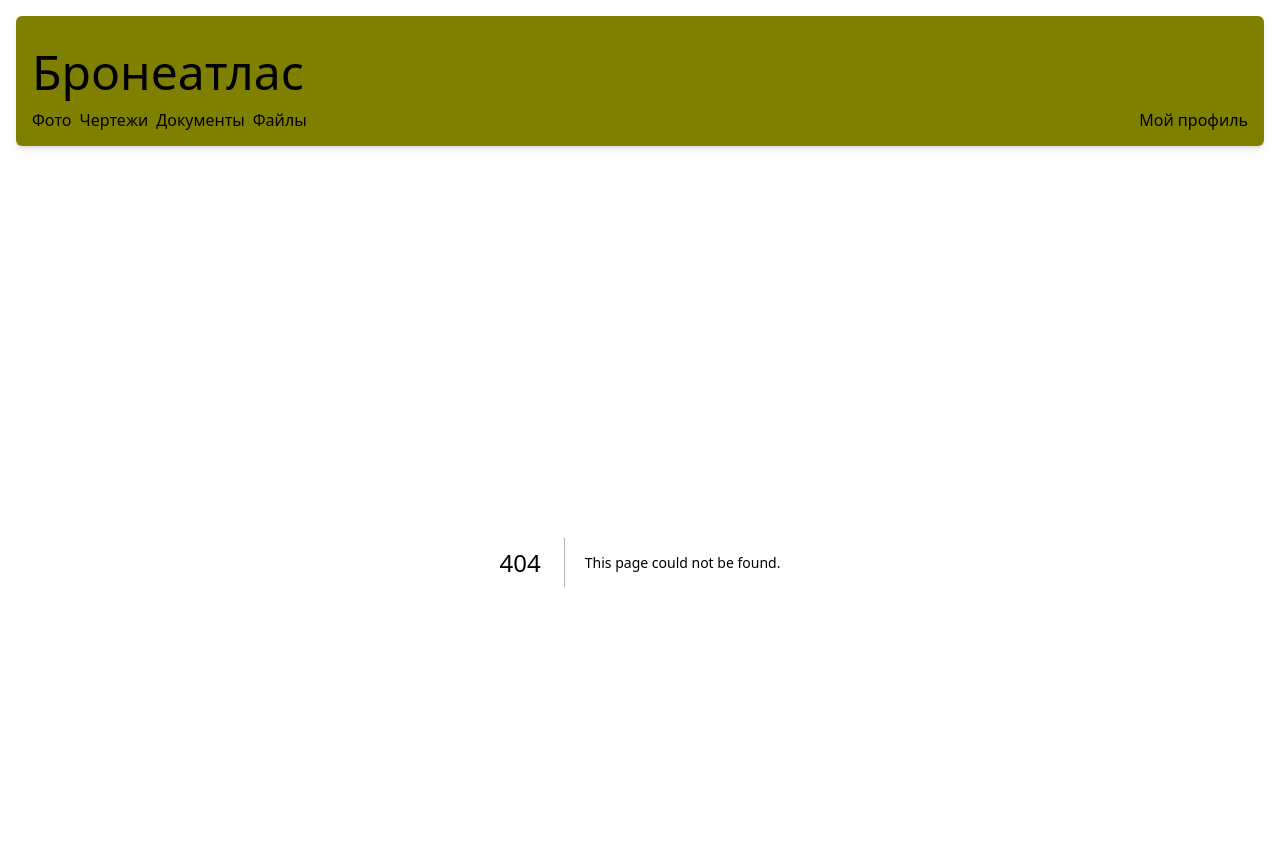
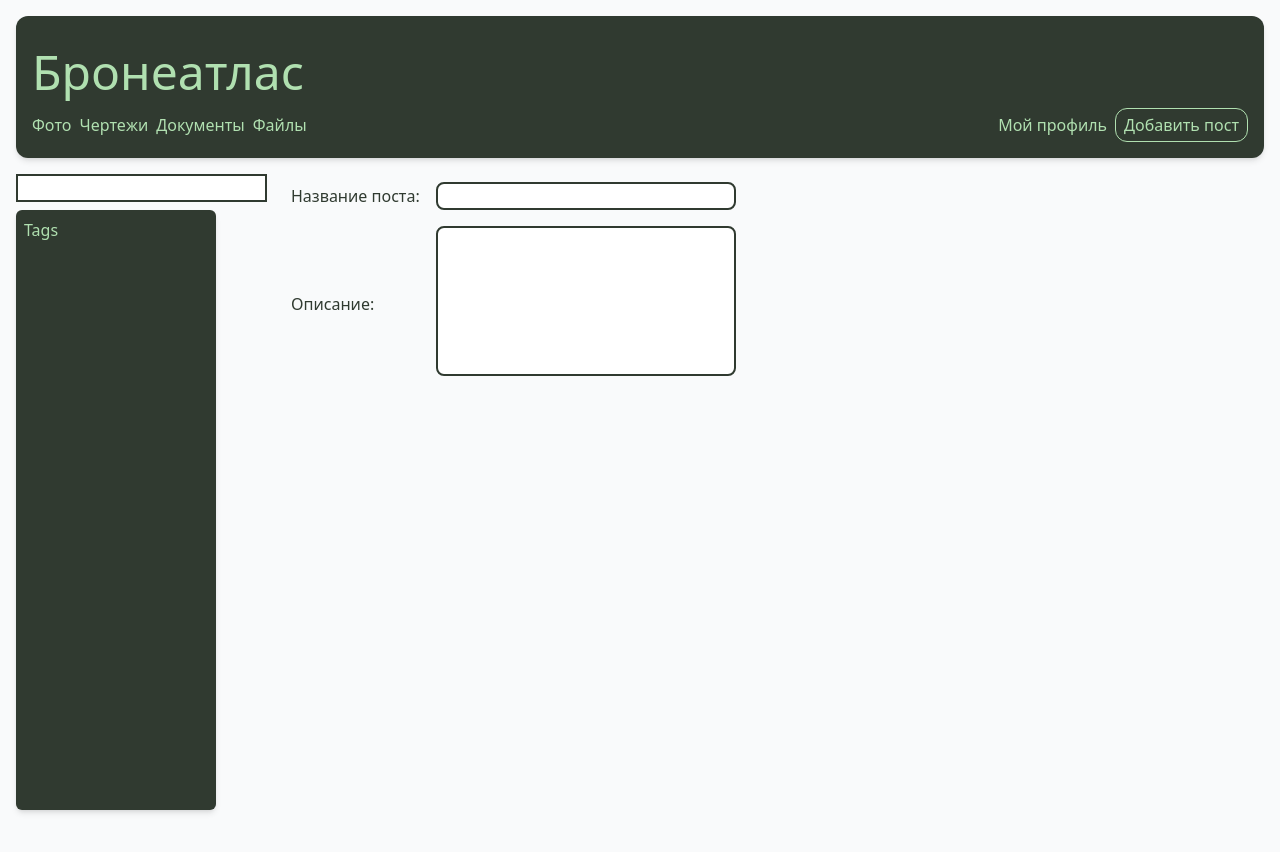
Before and after one commit to alexandrryazanov/tank-fe, a Next.js app: page /categories/photos/add in a window 1280 px wide. Before the commit this address had no page. Shown: the top 852 px of the page. After the commit the page ends 826 px from the top, so only its background shows below. Built offline with nearby package versions, Linux system fonts and the light colour scheme.

Commit message:
feat(post): add post add page + add post fetching

```diff
--- /dev/null
+++ b/src/api/posts.ts
@@ -0,0 +1,19 @@
+import { ListResponse } from "@/api/types";
+
+interface Post {
+  id: number;
+  title: string;
+  description: string | null;
+  images: string[];
+  tags: string[];
+  author: User;
+}
+
+export async function getPosts(): Promise<ListResponse<Post>> {
+  const res = await fetch(`${process.env.BASE_URL}/posts?limit=30`, {
+    next: { revalidate: 10 },
+  });
+  if (!res.ok) throw new Error("Failed to fetch posts");
+
+  return res.json();
+}
--- /dev/null
+++ b/src/api/types.ts
@@ -0,0 +1 @@
+export type ListResponse<T> = { amount: number; list: T[] };
--- /dev/null
+++ b/src/api/users.ts
@@ -0,0 +1,5 @@
+interface User {
+  id: number;
+  name: string;
+  email: string;
+}
--- a/src/app/categories/drawings/page.tsx
+++ b/src/app/categories/drawings/page.tsx
@@ -1,3 +1,5 @@
+import "./styles.css";
+
 export default function DrawingsPage() {
-  return <main>Drawings page</main>;
+  return <main className={"flex gap-2"}>Drawings Page</main>;
 }
--- /dev/null
+++ b/src/app/categories/drawings/styles.css
@@ -0,0 +1,11 @@
+#arc {
+    stroke-dasharray: 565.48; /* Длина всей окружности */
+    stroke-dashoffset: 565.48;
+    animation: draw-arc 5s linear forwards;
+}
+
+@keyframes draw-arc {
+    to {
+        stroke-dashoffset: 0;
+    }
+}
--- /dev/null
+++ b/src/app/categories/photos/add/page.tsx
@@ -0,0 +1,49 @@
+export default function FilesPage() {
+  return (
+    <main>
+      <table>
+        <tbody>
+          <tr className={"mb-2"}>
+            <td className={"p-2"}>
+              <label className={"text-primary"} htmlFor="title">
+                Название поста:
+              </label>
+            </td>
+            <td className={"p-2"}>
+              <input
+                className={
+                  "border-2 border-primary rounded-lg text-primary px-2 w-[300px]"
+                }
+                type="text"
+                id="title"
+                name="title"
+                required
+                minLength={4}
+                maxLength={30}
+              />
+            </td>
+          </tr>
+          <tr>
+            <td className={"p-2"}>
+              <label className={"text-primary"} htmlFor="description">
+                Описание:
+              </label>
+            </td>
+            <td className={"p-2"}>
+              <textarea
+                className={
+                  "border-2 border-primary rounded-lg text-primary px-2 w-[300px] min-h-[150px] resize-none"
+                }
+                id="description"
+                name="description"
+                required
+                minLength={4}
+                maxLength={150}
+              />
+            </td>
+          </tr>
+        </tbody>
+      </table>
+    </main>
+  );
+}
--- a/src/app/categories/photos/page.tsx
+++ b/src/app/categories/photos/page.tsx
@@ -1,17 +1,21 @@
 import Card from "@/components/Card";
+import { getPosts } from "@/api/posts";
 
-export default function PhotosPage() {
+export default async function PhotosPage() {
+  const data = await getPosts();
+
   return (
     <main>
       <div className={"flex flex-wrap gap-2"}>
-        <Card
-          name={"Pantera"}
-          creator={"Maks"}
-          imageUrl={
-            "https://parkpatriot.ru/upload/iblock/597/f1t0d6gh6fjnwyezhio8kbsn2pw4nu7v/anons.jpg"
-          }
-          tags={["German", "WW2", "1943"]}
-        />
+        {data.list.map((post) => (
+          <Card
+            key={post.id}
+            title={post.title}
+            authorName={post.author.name}
+            imageUrl={post.images[0] || ""}
+            tags={post.tags}
+          />
+        ))}
       </div>
     </main>
   );
--- a/src/app/globals.css
+++ b/src/app/globals.css
@@ -13,4 +13,5 @@ body {
   max-width: 100vw;
   overflow-x: hidden;
   background-color: #F9FAFBFF;
+  @apply text-default;
 }
--- a/src/components/Card/index.tsx
+++ b/src/components/Card/index.tsx
@@ -1,7 +1,7 @@
 import React from "react";
 import { CardProps } from "@/components/Card/types";
 
-const Card = ({ name, creator, imageUrl, tags }: CardProps) => {
+const Card = ({ title, authorName, imageUrl, tags }: CardProps) => {
   return (
     <div
       className={
@@ -11,17 +11,17 @@ const Card = ({ name, creator, imageUrl, tags }: CardProps) => {
       <div
         className={"h-[15%] w-full bg-primary flex justify-center items-center"}
       >
-        {name}
+        {title}
       </div>
       <div className={"h-[70%] overflow-hidden flex items-center bg-secondary"}>
-        <img src={imageUrl} />
+        <img src={imageUrl} className={"w-full"} />
       </div>
       <div
         className={
           "h-[15%] w-full bg-primary flex flex-col justify-center items-center"
         }
       >
-        <div>by {creator}</div>
+        <div>by {authorName}</div>
         <div className={"flex gap-2"}>
           {tags.map((tag) => (
             <span key={tag}>#{tag}</span>
--- a/src/components/Card/types.ts
+++ b/src/components/Card/types.ts
@@ -1,6 +1,6 @@
 export interface CardProps {
-  name: string;
-  creator: string;
+  title: string;
+  authorName: string;
   imageUrl: string;
   tags: string[];
 }
--- a/src/components/Header/index.tsx
+++ b/src/components/Header/index.tsx
@@ -5,18 +5,26 @@ const Header = () => {
   return (
     <header
       className={
-        "w-full h-[130px] bg-primary rounded-md p-4 pt-8 m-0 shadow-md"
+        "w-full min-h-[130px] bg-primary rounded-xl p-4 pt-8 m-0 shadow-md"
       }
     >
       <div className={"text-5xl"}>Бронеатлас</div>
-      <div className={"mt-3 flex justify-between items-center"}>
+      <div className={"mt-3 flex justify-between items-center "}>
         <nav className={"flex gap-2 items-center"}>
           <Link href={"/categories/photos"}>Фото</Link>
           <Link href={"/categories/drawings"}>Чертежи</Link>
           <Link href={"/categories/documents"}>Документы</Link>
           <Link href={"/categories/files"}>Файлы</Link>
         </nav>
-        <Link href={"/profile"}>Мой профиль</Link>
+        <div className={"flex gap-2 items-center"}>
+          <Link href={"/profile"}>Мой профиль</Link>
+          <Link
+            href={"/categories/photos/add"}
+            className={"border rounded-xl border-secondary py-1 px-2"}
+          >
+            Добавить пост
+          </Link>
+        </div>
       </div>
     </header>
   );
--- a/tailwind.config.js
+++ b/tailwind.config.js
@@ -5,12 +5,12 @@ module.exports = {
     colors: {
       primary: {
         light: "#a0a04d", // светлый оттенок primary
-        DEFAULT: "#808000", // основной цвет primary по умолчанию
+        DEFAULT: "#303a30", // основной цвет primary по умолчанию
         dark: "#606000", // темный оттенок primary
       },
       secondary: {
         light: "#e6d7c6", // светлый оттенок secondary
-        DEFAULT: "#d7bea6", // основной цвет secondary по умолчанию
+        DEFAULT: "#b0e0b0", // основной цвет secondary по умолчанию
         dark: "#b39a82", // темный оттенок secondary
       },
       success: {
@@ -42,7 +42,11 @@ module.exports = {
         900: "#111827",
       },
     },
-    extend: {},
+    extend: {
+      textColor: {
+        default: "#b0e0b0",
+      },
+    },
   },
   plugins: [],
 };
```
Also changed, not shown: 1 other file (tests, documents, lock files or other folders).
